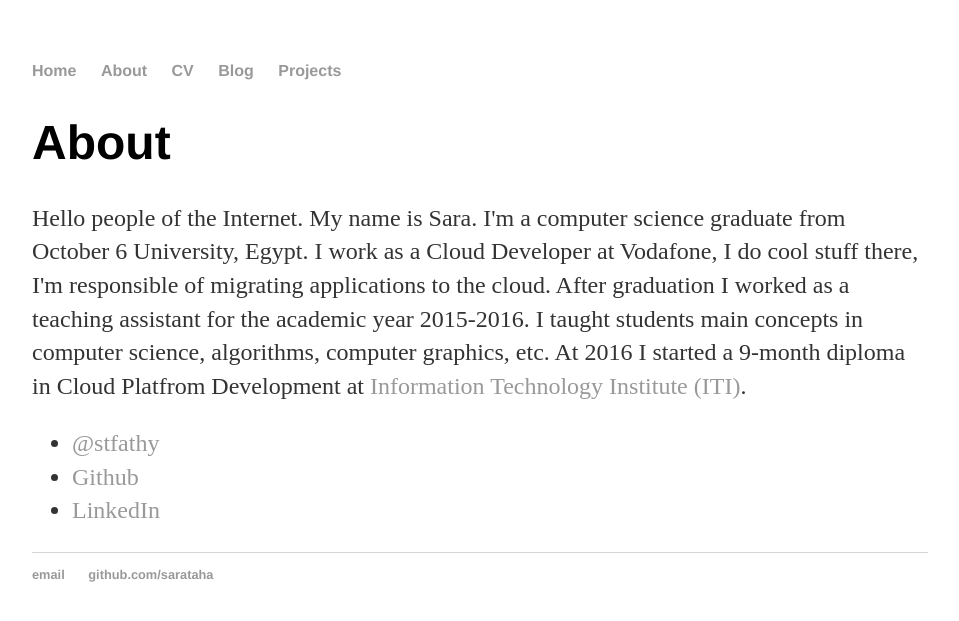
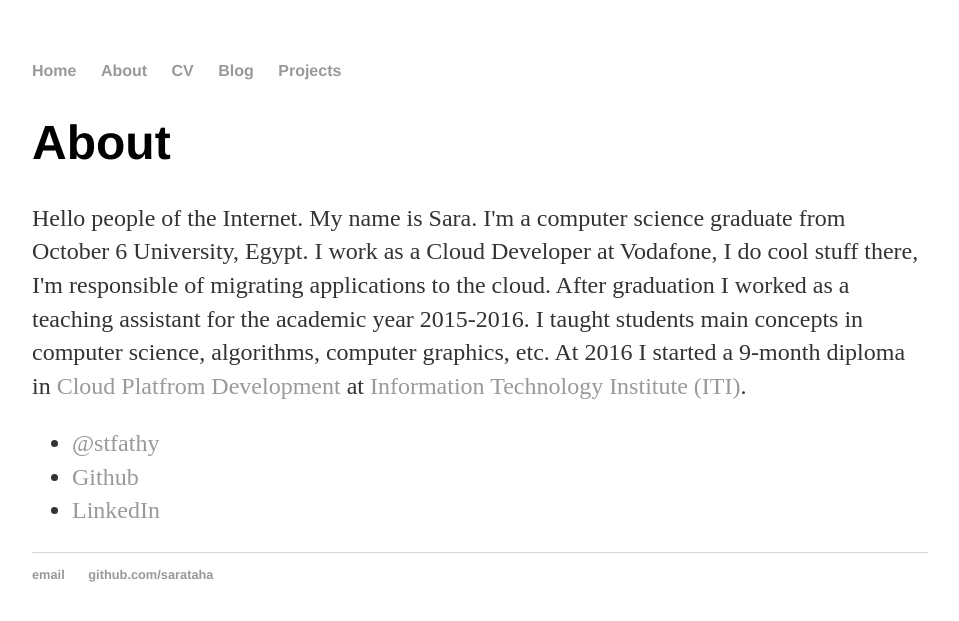
Before and after one commit to sarataha/sarataha.github.io, a Jekyll site: the page built from about/index.html, in a window 1280 px wide. Shown: the top 621 px of the page, without its empty margins (160-1119 px from the left). Built offline with Jekyll 4.4.1, drawn with Linux system fonts in a browser that asks for light colours; some of the changed lines change nothing that is shown.

Commit message:
fix links to projects

```diff
--- a/about/index.html
+++ b/about/index.html
@@ -8,7 +8,7 @@ title: About Sara Taha
 			<p>Hello people of the Internet. My name is Sara. I'm a computer science graduate from October 6 University, Egypt.
 			   I work as a Cloud Developer at Vodafone, I do cool stuff there, I'm responsible of migrating applications to the cloud.
 			   After graduation I worked as a teaching assistant for the academic year 2015-2016. I taught students main concepts in computer science, algorithms, computer graphics, etc.
-			   At 2016 I started a 9-month diploma in Cloud Platfrom Development at <a href="http://www.iti.gov.eg/">Information Technology Institute (ITI)</a>.
+			   At 2016 I started a 9-month diploma in <a href="http://www.iti.gov.eg/Admission/PTPprogram/intake38/CPDtrack">Cloud Platfrom Development</a> at <a href="http://www.iti.gov.eg/">Information Technology Institute (ITI)</a>.
 
 			<ul class="contacts">
 				<li><a href="#">@stfathy</a></li>
```
